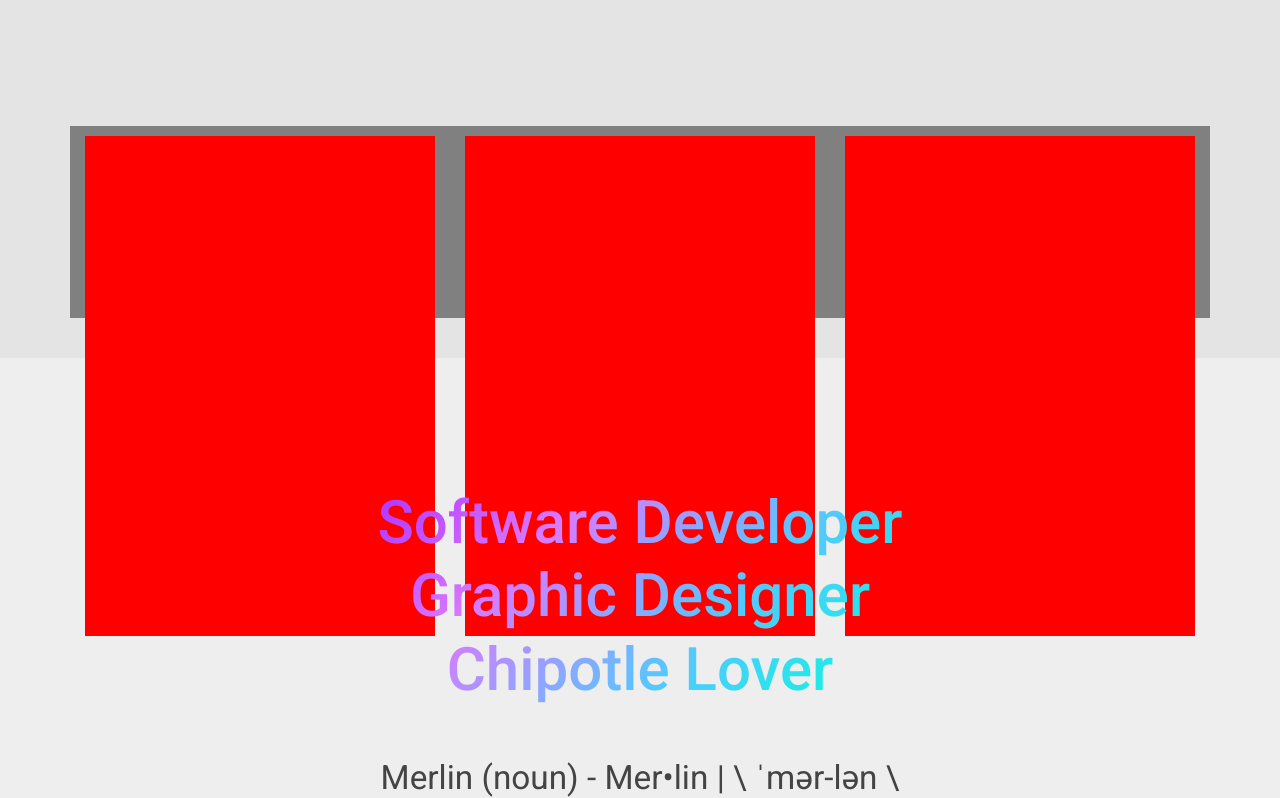
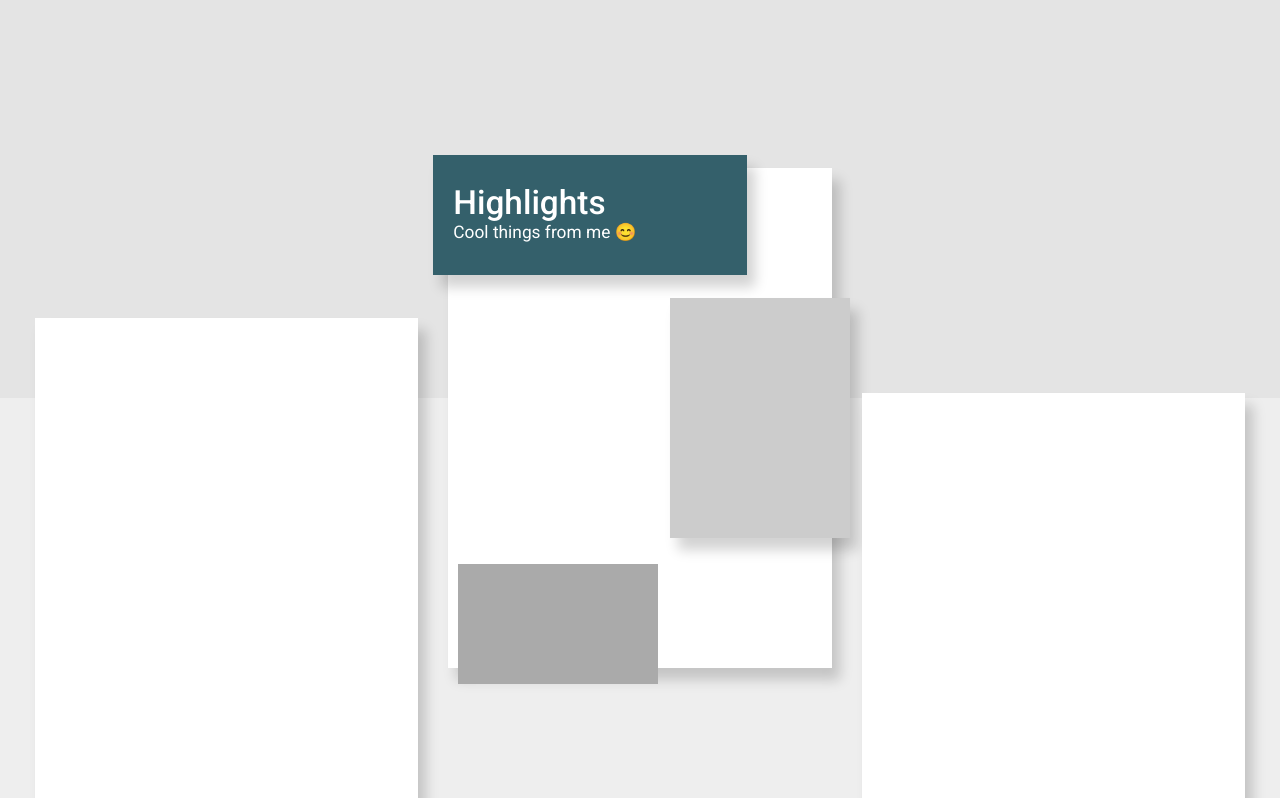
Before and after one commit to merlinzhao/merlinzhao_web, a Vue app: page / in a window 1280 px wide. Shown: the part 442-1240 px from the top of the page. Built offline with nearby package versions, Linux system fonts and the light colour scheme; some icons are missing.

Commit message:
animatons and basic card designs

```diff
--- a/src/App.vue
+++ b/src/App.vue
@@ -117,7 +117,7 @@ export default {
 .headingThree {
   line-height: 25pt;
   font-size: 25pt;
-  font-weight: 600;
+  font-weight: 500;
 }
 
 /* NAV NAV NAV NAV NAV NAV NAV NAV NAV NAV NAV NAV NAV NAV NAV NAV NAV NAV NAV NAV NAV NAV NAV NAV  */
@@ -162,6 +162,12 @@ export default {
   top: 5px;
   left: 5px;
 }
+
+.regText {
+  line-height: 18pt;
+  font-size: 13pt;
+  font-weight: 400;
+}
 .openNavButton:hover {
   color: var(--black);
 }
--- a/src/components/about-me.vue
+++ b/src/components/about-me.vue
@@ -246,11 +246,6 @@ export default {};
   font-size: 16pt;
   font-weight: 400;
 }
-.regText {
-  line-height: 18pt;
-  font-size: 13pt;
-  font-weight: 400;
-}
 
 .regTextModal {
   line-height: 18pt;
--- a/src/components/highlights.vue
+++ b/src/components/highlights.vue
@@ -1,56 +1,297 @@
 <template>
   <div class="background">
-    <div class="highlightsRowOne centerAll">
-      <div class="highlightsCenter centerAll">
-        <p class="headingTwo hText">Highlights</p>
-        <div class="row hRow">
-          <div class="col leftCol">AMD</div>
-          <div class="col midCol">MENLO</div>
-          <div class="col rightCol">NAVTEXT</div>
+    <div class="highCenter row">
+      <div class="halfTop" />
+
+      <div class="col-xs-12 col-sm-6 col-md-6 col-lg-4 cardPadding">
+        <div class="highLightCard highCard1"></div>
+      </div>
+      <div class="col-xs-12 col-sm-6 col-md-6 col-lg-4 cardPadding">
+        <div class="highLightCard highCard2">
+          <div class="highLightTitle" style="color: white;">
+            <p class="headingThree highHeading">Highlights</p>
+            <p class="regText subHeading">Cool things from me 😊</p>
+          </div>
+          <div class="projectBox">
+            <div class="projectExpand"></div>
+          </div>
+          <div class="gitBox"></div>
         </div>
+      </div>
+      <div class="col-xs-12 col-sm-6 col-md-6 col-lg-4 cardPadding">
+        <div class="highLightCard highCard3"></div>
       </div>
     </div>
   </div>
 </template>
 
 <style scoped>
-.centerAll {
+.background {
+  height: auto;
+  min-height: 500px;
+  width: 100%;
+  margin: 0;
+  background: var(--bg-eee);
   display: flex;
-  align-items: center;
-  flex-direction: column;
+  flex-direction: row;
+  -webkit-box-orient: vertical;
   justify-content: center;
+  align-items: flex-start;
+  transition: background 0.5s ease-out;
+
+  /*
+  -webkit-animation: introGradientTwo 3s ease-in-out;
+  -moz-animation: introGradientTwo 3s ease-in-out;
+  animation: shiftTitle 3s ease-in-out; */
 }
-.highlightsRowOne {
-  min-height: 400px;
-  height: 90vh;
-  max-height: 1200px;
-  width: 100%;
-  background: #eee;
-}
-.highlightsCenter {
-  width: 100%;
-  max-width: 1200px;
+.halfTop {
+  position: absolute;
+  margin: 0;
+  height: 30%;
+  width: 100vw;
+  background: var(--bg-e4e4e4);
+  transition: background 0.5s ease-out;
 }
 
-.hText {
+.highCenter {
+  width: 100vw;
+  height: 800px;
+  max-width: 1240px;
+  font-size: 12em;
+  margin: 0;
+
+  display: flex;
+  flex-direction: row;
+  -webkit-box-orient: vertical;
+  justify-content: center;
+  align-items: flex-start;
+}
+
+.cardPadding {
+  padding: 10px 15px 0px 15px;
+  /* width: 33% !important; */
+  /* min-width: 250px !important; */
+  /* max-width: 33%; */
+}
+
+.highHeading {
+  margin: 0 0 0 40px;
   width: 100%;
   text-align: left;
-  font-weight: bold;
+}
+.subHeading {
+  margin: 0 0 0 40px;
+  width: 100%;
+  text-align: left;
 }
 
-.hRow {
-  width: 100%;
+.highLightCard {
+  z-index: 999;
   height: 500px;
+  background: var(--bg-projectCard);
+  box-shadow: 8px 12px 12px #0000002d;
+}
+.highLightTitle {
+  height: 120px;
+  width: calc(100% - 100px);
+  background: rgb(52, 96, 107);
+  left: 0px;
+  position: absolute;
+  top: -3px;
+  display: flex;
+  flex-direction: column;
+  -webkit-box-orient: vertical;
+  justify-content: center;
+  align-items: center;
+  box-shadow: 8px 12px 12px #0000002d;
 }
 
-/* COLUMNS COLUMNS COLUMNS COLUMNS COLUMNS COLUMNS COLUMNS COLUMNS COLUMNS COLUMNS */
-.leftCol {
-  background: #ddd;
+/* _____________________________________________ */
+/* |_________________PROEJCT BOX_______________| */
+.projectBox {
+  height: 240px;
+  width: calc(100% - 24px);
+
+  position: absolute;
+  top: 140px;
+  margin: 0 12px 0 12px;
 }
-.midCol {
+.projectExpand {
+  position: absolute;
+  right: 0;
+  height: 100%;
+  width: 180px;
   background: #ccc;
+  transition: all 0.6s ease-in-out;
+  box-shadow: 8px 12px 12px #0000002d;
 }
-.rightCol {
-  background: #bbb;
+.projectExpand:hover {
+  width: 100%;
+}
+
+/* _____________________________________________ */
+/* |______________________GIT BOX_______________| */
+.gitBox {
+  height: 120px;
+  width: 200px;
+  background: #aaa;
+  position: absolute;
+  margin: 6px 10px 0 10px;
+  top: 400px;
+  transition: all 0.6s ease-in-out;
+}
+
+.gitBox:hover {
+  width: calc(100% - 30px);
+  margin: 0;
+  height: 200px;
+}
+
+.highCard2 {
+  animation: shiftCard2 2s ease-in-out;
+}
+@-webkit-keyframes shiftCard2 {
+  0% {
+    /* font-size: 5em; */
+    transform: translateY(45%);
+    opacity: 0;
+  }
+
+  100% {
+    transform: translateY(0%);
+    opacity: 1;
+  }
+}
+@-moz-keyframes shiftCard2 {
+  0% {
+    /* font-size: 5em; */
+    transform: translateY(45%);
+    opacity: 0;
+  }
+
+  100% {
+    transform: translateY(0%);
+    opacity: 1;
+  }
+}
+@keyframes shiftCard2 {
+  0% {
+    /* font-size: 5em; */
+    transform: translateY(45%);
+    opacity: 0;
+  }
+
+  100% {
+    transform: translateY(0%);
+    opacity: 1;
+  }
+}
+
+/* =========================================================*/
+/* ====================HIGH CARD 1=======================*/
+/* =========================================================*/
+
+.highCard1 {
+  transform: translateY(30%);
+  animation: shiftCard1 3s ease-out;
+}
+
+@-webkit-keyframes shiftCard1 {
+  0% {
+    /* font-size: 5em; */
+    transform: translateY(80%);
+    opacity: 0;
+  }
+  30% {
+    opacity: 0;
+  }
+
+  100% {
+    transform: translateY(30%);
+    opacity: 1;
+  }
+}
+@-moz-keyframes shiftCard1 {
+  0% {
+    /* font-size: 5em; */
+    transform: translateY(80%);
+    opacity: 0;
+  }
+  30% {
+    opacity: 0;
+  }
+
+  100% {
+    transform: translateY(30%);
+    opacity: 1;
+  }
+}
+@keyframes shiftCard1 {
+  0% {
+    /* font-size: 5em; */
+    transform: translateY(80%);
+    opacity: 0;
+  }
+  30% {
+    opacity: 0;
+  }
+
+  100% {
+    transform: translateY(30%);
+    opacity: 1;
+  }
+}
+/* =========================================================*/
+/* ====================HIGH CARD 3=======================*/
+/* =========================================================*/
+.highCard3 {
+  transform: translateY(45%);
+  animation: shiftCard3 3s ease-out;
+}
+
+@-webkit-keyframes shiftCard3 {
+  0% {
+    /* font-size: 5em; */
+    transform: translateY(95%);
+    opacity: 0;
+  }
+  30% {
+    opacity: 0;
+  }
+
+  100% {
+    transform: translateY(45%);
+    opacity: 1;
+  }
+}
+@-moz-keyframes shiftCard3 {
+  0% {
+    /* font-size: 5em; */
+    transform: translateY(95%);
+    opacity: 0;
+  }
+  30% {
+    opacity: 0;
+  }
+
+  100% {
+    transform: translateY(45%);
+    opacity: 1;
+  }
+}
+@keyframes shiftCard3 {
+  0% {
+    /* font-size: 5em; */
+    transform: translateY(95%);
+    opacity: 0;
+  }
+  30% {
+    opacity: 0;
+  }
+
+  100% {
+    transform: translateY(45%);
+    opacity: 1;
+  }
 }
 </style>
--- a/src/components/main.vue
+++ b/src/components/main.vue
@@ -13,29 +13,29 @@
       <div class="hello">
         <p id="intro_text">{{intro_list[0]}}</p>
       </div>
-      <div
+      <!-- <div
         class="center row"
-        style="position:absolute; bottom: 0; background:grey; max-width: 1140px; width: calc(100%-40px); margin: 0 20px 0 20px;"
+        style="position:absolute; bottom: 0; background:grey; max-width: 1240px; width: calc(100%-40px); margin: 0 20px 0 20px;"
       >
         <div class="col-xs-12 col-sm-6 col-md-6 col-lg-4 cardPadding">
-          <div class="highLightCard"></div>
+          <div class="highLightCard highCard1"></div>
         </div>
         <div class="col-xs-12 col-sm-6 col-md-6 col-lg-4 cardPadding">
-          <div class="highLightCard"></div>
+          <div class="highLightCard highCard2"></div>
         </div>
         <div class="col-xs-12 col-sm-6 col-md-6 col-lg-4 cardPadding">
-          <div class="highLightCard"></div>
+          <div class="highLightCard highCard3"></div>
         </div>
-      </div>
+      </div>-->
+
       <!-- <div class="explore"></div> -->
     </div>
 
-    <div>
-      <!--<highlights />-->
-      <about-me />
-      <welcome />
-      <myFooter @scrollTo="scrollTo" />
-    </div>
+    <highlights />
+    <!--<highlights />-->
+    <about-me />
+    <welcome />
+    <myFooter @scrollTo="scrollTo" />
 
     <!-- <projects style="width: 100vw; height:100%;" /> -->
   </div>
@@ -173,7 +173,7 @@ export default {
 
 <style scoped>
 .intro {
-  height: 100vh;
+  height: 75vh;
   min-height: 500px;
   width: 100%;
   background: var(--bg-e4e4e4);
@@ -267,7 +267,6 @@ export default {
   justify-content: center;
   align-items: center;
 
-  transform: translateY(-40px);
   /*
   -webkit-animation: introGradientTwo 3s ease-in-out;
   -moz-animation: introGradientTwo 3s ease-in-out;
@@ -345,7 +344,7 @@ export default {
   font-size: 40pt;
   font-weight: 400;
   color: var(--hello);
-  transform: translateY(-65px);
+  transform: translateY(-30px);
   display: flex;
   flex-direction: row;
   /* -webkit-animation: helloAnimation 5s ease-out;
@@ -390,20 +389,6 @@ export default {
   }
 }
 
-/* ___________________________________________________ */
-
-.cardPadding {
-  padding: 10px 15px 0px 15px;
-  /* width: 33% !important; */
-  /* min-width: 250px !important; */
-  /* max-width: 33%; */
-}
-
-.highLightCard {
-  height: 500px;
-  background: red;
-}
-
 /* ======================================================================== */
 /* ================ 555px 555px 555px 555px 555px 555px =================== */
 /* ======================================================================== */
```
